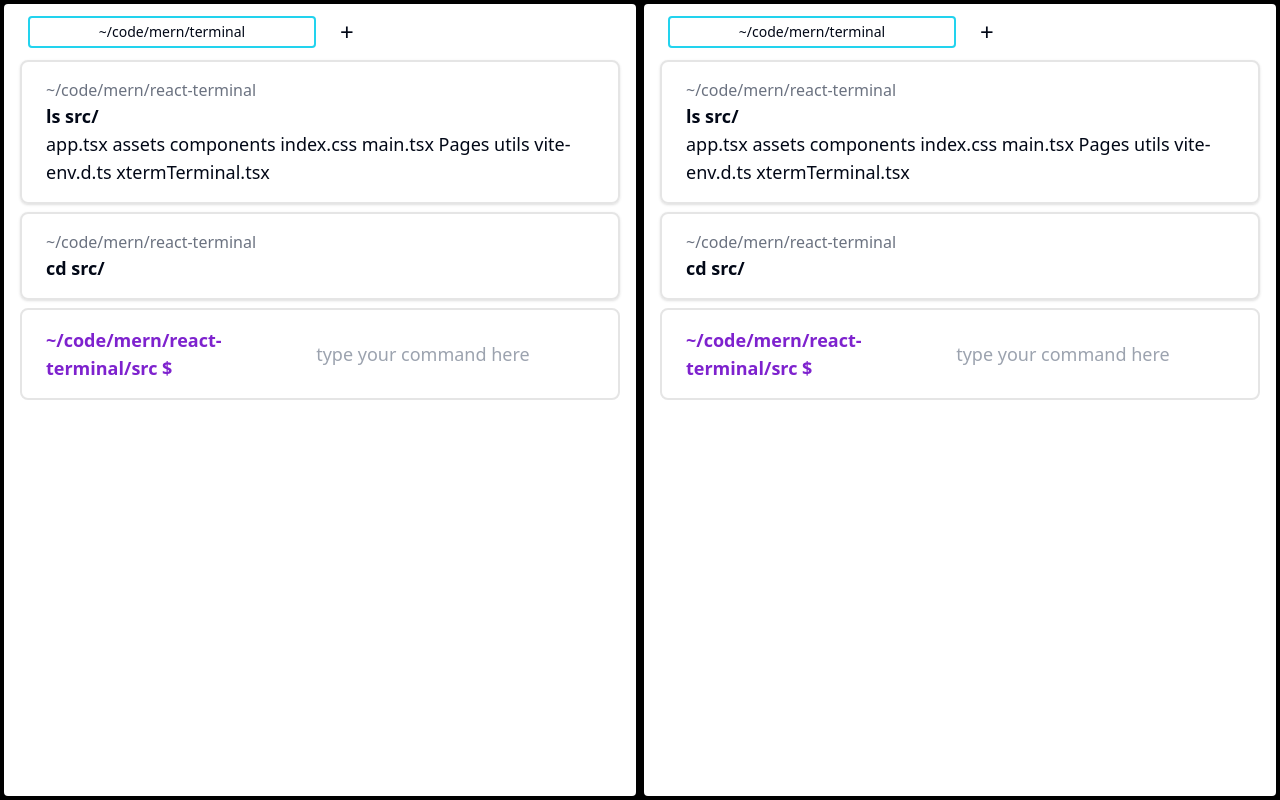
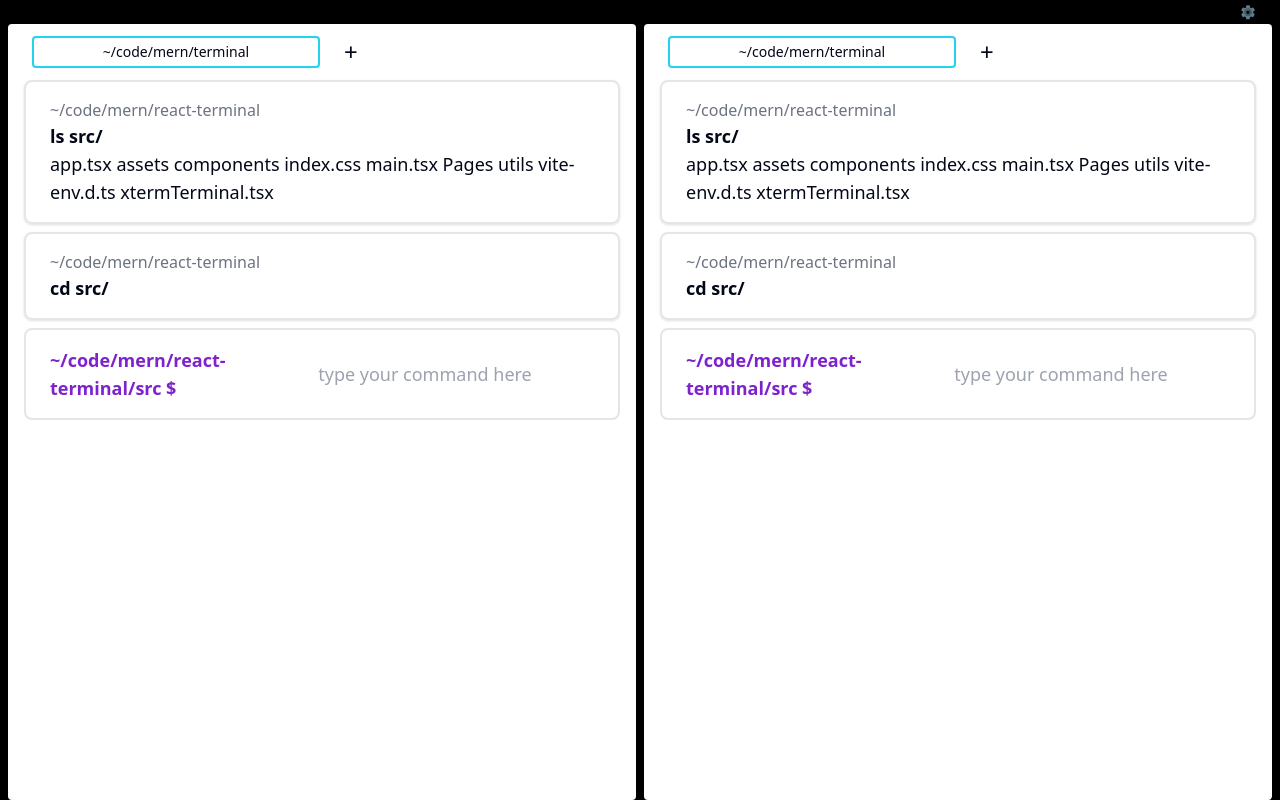
Before and after one commit to ParthKapoor-dev/react-terminal, a React (Vite) app: page / in a window 1280 px wide. Built offline with nearby package versions, Linux system fonts and the light colour scheme.

Commit message:
Setting Dialog <Initiated>

```diff
--- a/src/Pages/TerminalScreen.tsx
+++ b/src/Pages/TerminalScreen.tsx
@@ -30,8 +30,8 @@ export default function TerminalScreen({ Tabs, setTabs }: TerminalScreenProps) {
     }
 
     return (
-        <div className="h-screen w-full bg-black dark:bg-zinc-700 p-1 overflow-hidden">
-        <div className="flex flex-col bg-white dark:bg-black h-full py-2 overflow-scroll rounded px-2">
+        <div className="h-[97vh] w-full overflow-hidden">
+            <div className="flex flex-col bg-white dark:bg-black h-full p-2 overflow-scroll rounded">
                 <Header addTabs={addTabs} Tabs={Tabs} currentTab={currentTab} setCurrentTab={setCurrentTab} />
                 <TabPage {...currentTab} addBlock={addBlock} />
             </div>
--- a/src/app.tsx
+++ b/src/app.tsx
@@ -1,10 +1,9 @@
 import { useEffect, useState } from "react"
-import TerminalScreen from "./Pages/TerminalScreen";
-import { cn } from "./utils/cn";
-import { TabProps } from "./types/Tabs";
-import { AppState, Section } from "./types/app";
+import { AppState } from "./types/app";
 import { initialApp } from "./DummyData/initialApp";
 import Providers from "./Providers";
+import Navbar from "./components/Navbar";
+import Child from "./components/Child";
 
 export default function App() {
 
@@ -15,87 +14,14 @@ export default function App() {
 
     useEffect(() => {
         localStorage.setItem('windows', JSON.stringify(app));
-        console.log('The App');
-        console.log(app);
     }, [app])
 
     return (
-        <div className="h-screen w-screen">
+        <div className="h-screen overflow-hidden w-screen bg-black dark:bg-zinc-900 px-2">
             <Providers>
+                <Navbar />
                 <Child state={app.windows[0]} setApp={setApp} parentIds={[]} />
             </Providers>
         </div>
     )
 }
-
-interface ChildProps {
-    state: Section
-    setApp: React.Dispatch<React.SetStateAction<AppState>>,
-    parentIds: number[]
-}
-function Child({ state, setApp, parentIds }: ChildProps) {
-
-    function setTabs(newTabs: TabProps[]) {
-        setApp((prevApp) => {
-            const updatedApp = JSON.parse(JSON.stringify(prevApp));
-            const section = findSection(updatedApp.windows, parentIds, state.metadata.id);
-
-            if (section && section.type == 'terminal') {
-                section.data = newTabs
-            };
-
-            console.log(section);
-            console.log(updatedApp);
-
-            return updatedApp;
-        });
-    }
-
-    if (state.type == 'terminal')
-        return (
-            <TerminalScreen Tabs={state.data} setTabs={setTabs} />
-        )
-    else if (state.type == 'parent') {
-        const newParentIds = [...parentIds, state.metadata.id];
-        console.log(newParentIds);
-        return (
-            <div className={cn("flex", state.metadata.split == "ver" && "flex-col")}>
-                {state.children.map(child => (
-                    <Child state={child} setApp={setApp} parentIds={newParentIds} />
-                ))}
-            </div>
-        )
-    }
-    else
-        return null;
-}
-
-
-function findSection(windows: Section[], parentIds: number[], childId: number): Section | null {
-
-    let currentSection: Section | null = null;
-
-    for (const window of windows) {
-        currentSection = findSectionInChildren(window, parentIds, childId, 0);
-        if (currentSection) break;
-    }
-
-    return currentSection;
-}
-
-function findSectionInChildren(node: Section, parentIds: number[], childId: number, level: number): Section | null {
-
-    if (node.type == 'terminal' && node.metadata.id == childId)
-        return node;
-
-    if (node.type == 'parent' && node.metadata.id == parentIds[level]) {
-        for (const child of node.children) {
-            const foundSection = findSectionInChildren(child, parentIds, childId, ++level);
-            if (foundSection) {
-                return foundSection
-            }
-        }
-    };
-
-    return null;
-}
--- /dev/null
+++ b/src/components/Child/index.tsx
@@ -0,0 +1,72 @@
+import TerminalScreen from "../../Pages/TerminalScreen";
+import { AppState, Section } from "../../types/app";
+import { TabProps } from "../../types/Tabs";
+import { cn } from "../../utils/cn";
+
+interface ChildProps {
+    state: Section
+    setApp: React.Dispatch<React.SetStateAction<AppState>>,
+    parentIds: number[]
+}
+export default function Child({ state, setApp, parentIds }: ChildProps) {
+
+    function setTabs(newTabs: TabProps[]) {
+        setApp((prevApp) => {
+            const updatedApp = JSON.parse(JSON.stringify(prevApp));
+            const section = findSection(updatedApp.windows, parentIds, state.metadata.id);
+
+            if (section && section.type == 'terminal') {
+                section.data = newTabs
+            };
+
+            return updatedApp;
+        });
+    }
+
+    if (state.type == 'terminal')
+        return (
+            <TerminalScreen Tabs={state.data} setTabs={setTabs} />
+        )
+    else if (state.type == 'parent') {
+        const newParentIds = [...parentIds, state.metadata.id];
+        return (
+            <div className={cn("flex gap-2", state.metadata.split == "ver" && "flex-col")}>
+                {state.children.map(child => (
+                    <Child state={child} setApp={setApp} parentIds={newParentIds} />
+                ))}
+            </div>
+        )
+    }
+    else
+        return null;
+}
+
+
+function findSection(windows: Section[], parentIds: number[], childId: number): Section | null {
+
+    let currentSection: Section | null = null;
+
+    for (const window of windows) {
+        currentSection = findSectionInChildren(window, parentIds, childId, 0);
+        if (currentSection) break;
+    }
+
+    return currentSection;
+}
+
+function findSectionInChildren(node: Section, parentIds: number[], childId: number, level: number): Section | null {
+
+    if (node.type == 'terminal' && node.metadata.id == childId)
+        return node;
+
+    if (node.type == 'parent' && node.metadata.id == parentIds[level]) {
+        for (const child of node.children) {
+            const foundSection = findSectionInChildren(child, parentIds, childId, ++level);
+            if (foundSection) {
+                return foundSection
+            }
+        }
+    };
+
+    return null;
+}
--- /dev/null
+++ b/src/components/Navbar/SettingsDialog.tsx
@@ -0,0 +1,50 @@
+import { useTheme } from "../../Providers/ThemeProvider";
+import { cn } from "../../utils/cn"
+
+
+interface DialogProps {
+    showDialog: boolean,
+    setShowDialog: React.Dispatch<React.SetStateAction<boolean>>
+}
+export default function SettingsDialog({ showDialog, setShowDialog }: DialogProps) {
+
+    const { theme, setTheme } = useTheme();
+
+    function handleClose() {
+        setShowDialog(false);
+    }
+
+    function handleTheme() {
+        if (theme == 'light')
+            setTheme('dark');
+        else
+            setTheme('light');
+    }
+
+    return (
+        <div className={cn("absolute z-10 top-0 left-0 backdrop-blur-sm h-screen w-screen  justify-center items-center", showDialog == true ? "flex" : "hidden")}>
+            <div className="bg-white flex flex-col py-2 px-4 shadow-lg">
+                <button onClick={handleClose}>
+                    Close
+                </button>
+                <p className="font-semibold text-lg">
+                    Settings Dialog
+                </p>
+
+                <div>
+
+                    <div>
+                        Current Theme is {theme}
+                    </div>
+
+                    <button className="bg-black text-white" onClick={handleTheme} >
+                        Change Theme to {theme == 'light' ? "Dark" : "Light"}
+                    </button>
+
+                </div>
+
+
+            </div>
+        </div>
+    )
+}
--- /dev/null
+++ b/src/components/Navbar/index.tsx
@@ -0,0 +1,20 @@
+import { FcSettings } from "react-icons/fc";
+import SettingsDialog from "./SettingsDialog";
+import { useState } from "react";
+
+export default function Navbar() {
+
+    const [showDialog, setShowDialog] = useState<boolean>(false);
+
+    function handleSettings() {
+        setShowDialog(prev => !prev);
+    }
+
+    return (
+        <div className="flex justify-end items-center px-4 py-1">
+            <FcSettings onClick={handleSettings} />
+
+            <SettingsDialog setShowDialog={setShowDialog} showDialog={showDialog} />
+        </div>
+    )
+}
```
